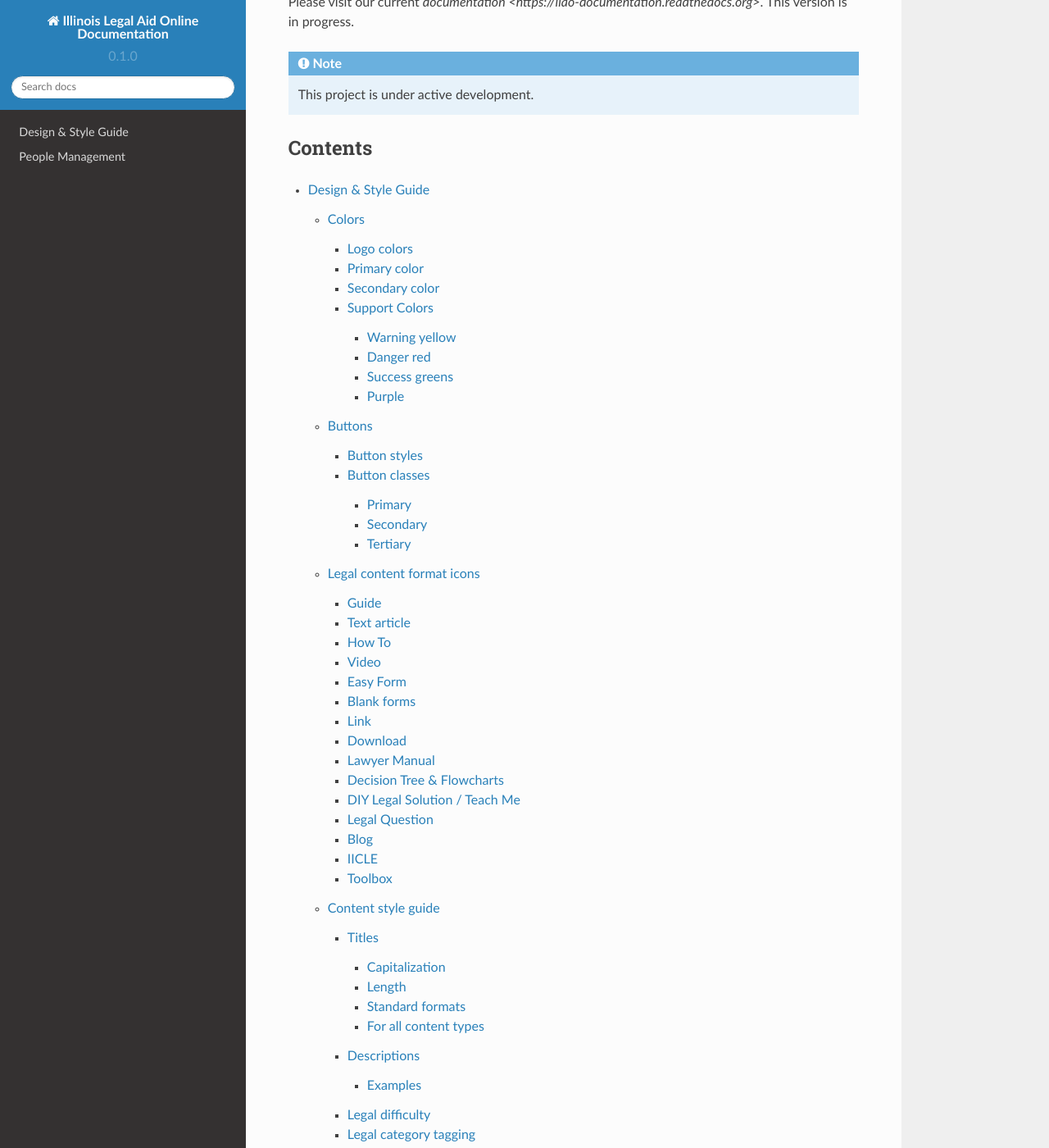
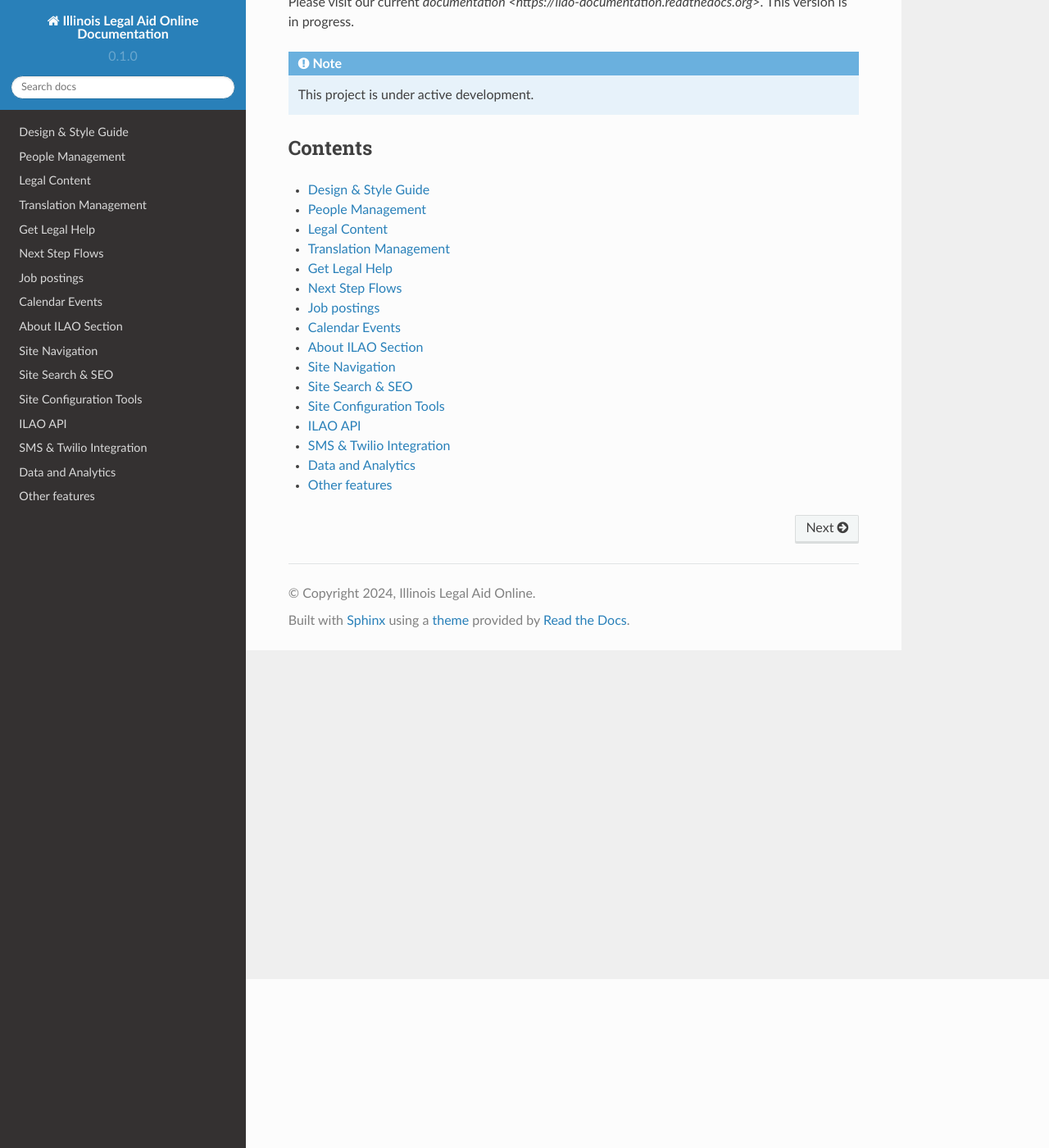
Before and after one commit to IllinoisLegalAidOnline/website-docs, a Sphinx documentation site: the page built from docs/source/index.rst, in a window 1280 px wide and 1400 px high, scrolled down 206 px. Shown: the whole window at 82% size. Built offline with Sphinx 7.4.7 and the Read the Docs theme 2.0.0, drawn with Linux system fonts in a browser that asks for light colours; some of the changed text lies outside the part shown.

Commit message:
Updated main TOC

```diff
--- /dev/null
+++ b/docs/source/about_ilao.rst
@@ -0,0 +1,3 @@
+=========================
+About ILAO Section
+=========================
--- /dev/null
+++ b/docs/source/api.rst
@@ -0,0 +1,3 @@
+=================
+ILAO API
+=================
--- /dev/null
+++ b/docs/source/configuration_tools.rst
@@ -0,0 +1,3 @@
+================================
+Site Configuration Tools
+================================
--- /dev/null
+++ b/docs/source/data_analytics.rst
@@ -0,0 +1,3 @@
+=============================
+Data and Analytics
+=============================
--- /dev/null
+++ b/docs/source/events.rst
@@ -0,0 +1,3 @@
+=====================
+Calendar Events
+=====================
--- /dev/null
+++ b/docs/source/get_legal_help.rst
@@ -0,0 +1,3 @@
+=======================
+Get Legal Help
+=======================
--- a/docs/source/index.rst
+++ b/docs/source/index.rst
@@ -11,6 +11,21 @@
 --------
 
 .. toctree::
+   :maxdepth: 1
 
-  design_guide
-  people
+   design_guide
+   people
+   legal_content
+   tmgmt
+   get_legal_help
+   next_step_flows
+   jobs
+   events
+   about_ilao
+   navigation
+   site_search
+   configuration_tools
+   api
+   sms
+   data_analytics
+   other_features
--- /dev/null
+++ b/docs/source/jobs.rst
@@ -0,0 +1,3 @@
+=======================
+Job postings
+=======================
--- /dev/null
+++ b/docs/source/legal_content.rst
@@ -0,0 +1,3 @@
+========================
+Legal Content
+========================
--- /dev/null
+++ b/docs/source/navigation.rst
@@ -0,0 +1,3 @@
+=====================
+Site Navigation
+=====================
--- /dev/null
+++ b/docs/source/next_step_flows.rst
@@ -0,0 +1,3 @@
+=======================
+Next Step Flows
+=======================
--- /dev/null
+++ b/docs/source/other_features.rst
@@ -0,0 +1,3 @@
+==========================
+Other features
+==========================
--- /dev/null
+++ b/docs/source/site_search.rst
@@ -0,0 +1,3 @@
+=========================
+Site Search & SEO
+=========================
--- /dev/null
+++ b/docs/source/sms.rst
@@ -0,0 +1,3 @@
+=========================
+SMS & Twilio Integration
+=========================
--- /dev/null
+++ b/docs/source/tmgmt.rst
@@ -0,0 +1,3 @@
+=============================
+Translation Management
+=============================
```
